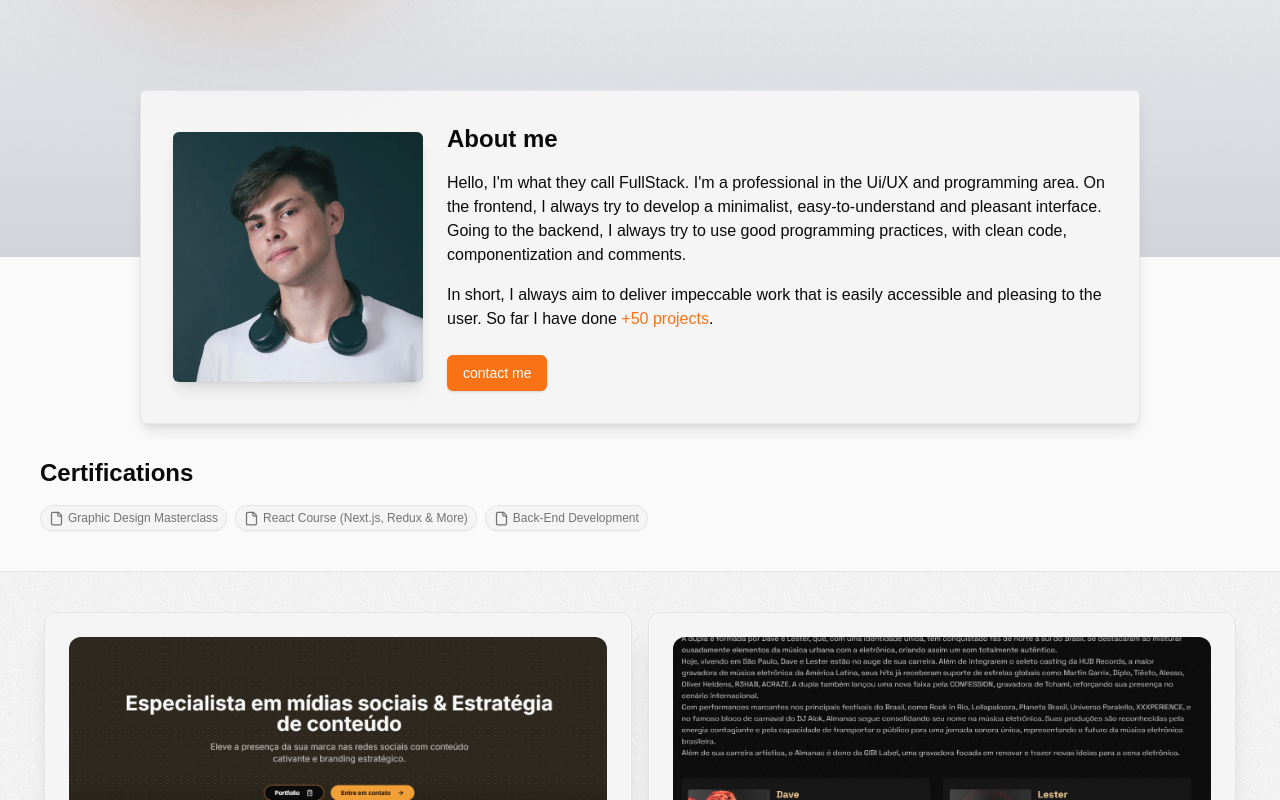
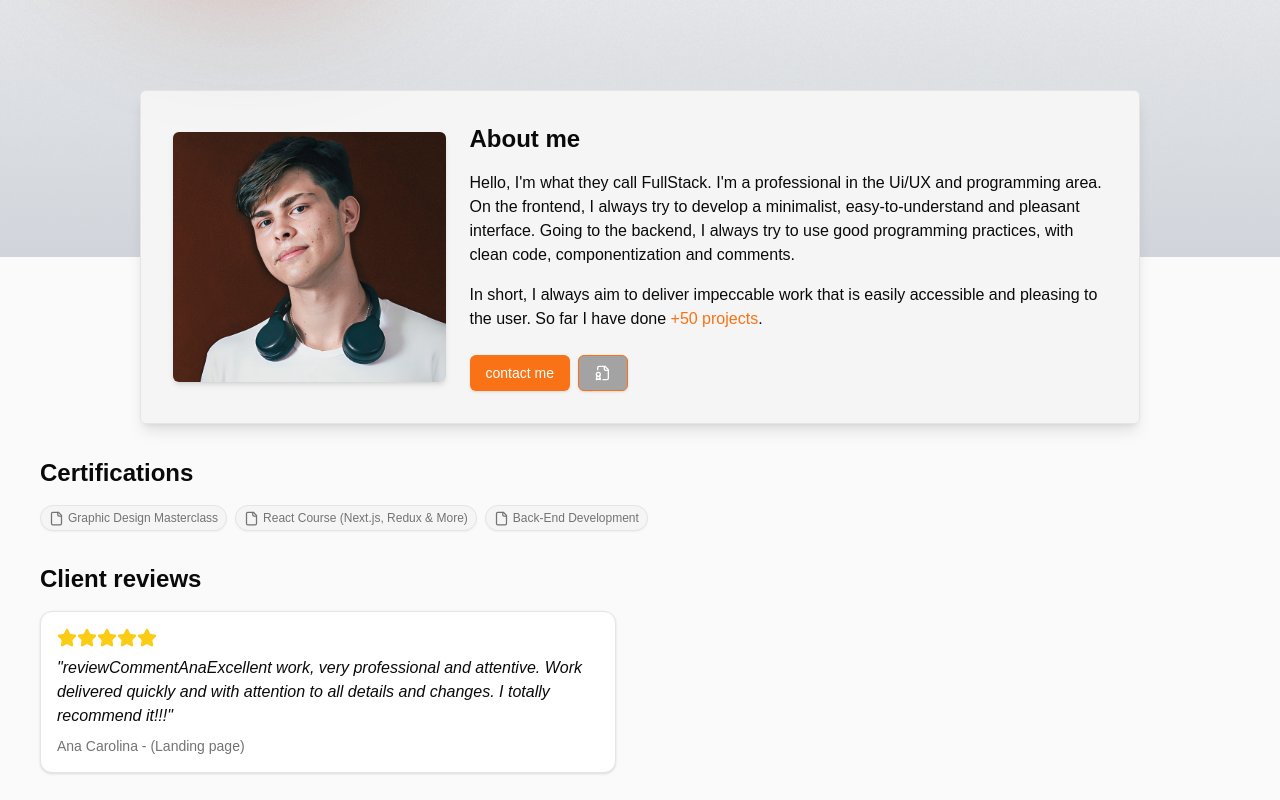
Before and after one commit to Caio-Marianni/MyPortifolio, a Next.js app: page /webDevelopment in a window 1280 px wide. Shown: the part 600-1400 px from the top of the page. Built offline with nearby package versions, Linux system fonts and the light colour scheme.

Commit message:
v.6.5.5 SpeedInsight for vercel and photo changed

```diff
--- a/package.json
+++ b/package.json
@@ -11,6 +11,7 @@
   "dependencies": {
     "@radix-ui/react-dropdown-menu": "^2.1.6",
     "@radix-ui/react-slot": "^1.1.2",
+    "@vercel/speed-insights": "^1.2.0",
     "class-variance-authority": "^0.7.1",
     "clsx": "^2.1.1",
     "lucide-react": "^0.475.0",
--- a/src/app/layout.tsx
+++ b/src/app/layout.tsx
@@ -2,6 +2,8 @@ import "./globals.css";
 import { ReactNode } from "react";
 import ThemeProvider from "@/components/utils/ThemeProvider";
 import { LanguageProvider } from "@/components/utils/LanguageProvider";
+import { SpeedInsights } from "@vercel/speed-insights/next"
+
 
 export const metadata = {
   title: "Caio Marianni",
@@ -55,6 +57,7 @@ export default async function LocaleLayout({ children}: { children: ReactNode})
 
   return (
     <html lang="en" suppressHydrationWarning>
+      <SpeedInsights/>
       <body>
         <ThemeProvider>
           <LanguageProvider>{children}</LanguageProvider>
--- a/src/components/ReviewCard.tsx
+++ b/src/components/ReviewCard.tsx
@@ -3,21 +3,25 @@ import { Star, StarHalf } from "lucide-react";
 import { Card, CardContent } from "./ui/card";
 import { Review } from "@/core/types";
 import { reviewsThumbs, reviewsWebDev } from "@/core/constants/index";
+import { useLanguage } from "./utils/LanguageProvider";
 
 type ReviewCardProps = {
   context: "thumbs" | "webdev";
 };
 
 export default function ReviewCard({ context }: ReviewCardProps) {
+   const { t } = useLanguage();
+
   return (
-    <div className="flex justify-center flex-wrap gap-2">
+    <div className="flex justify-start flex-wrap gap-2">
       {context === "webdev" ? (
         <>
           {reviewsWebDev.map((review: Review, index: number) => (
-            <Card key={index}>
+            <Card key={index} className="lg:max-w-[48%]">
               <CardContent className="p-4 min-w-[200px]">
                 <div className="flex items-center mb-2">{renderStars(review.rating)}</div>
-                <p className="italic mb-2">&quot;{review.comment}&quot;</p>
+                <p className="italic mb-2">&quot;{review.comment}
+                {t(review.comment as keyof typeof t)}&quot;</p>
                 <p className="text-sm text-muted-foreground">
                   {review.name} - {review.channel}
                 </p>
--- a/src/components/about-me.tsx
+++ b/src/components/about-me.tsx
@@ -4,7 +4,8 @@ import Image from "next/image";
 import { Button } from "./ui/button";
 import Link from "next/link";
 import CertificationCard from "./certificationCard";
-// import ReviewCard from "./ReviewCard";
+import ReviewCard from "./ReviewCard";
+import { LucideFileBadge } from "lucide-react";
 
 type AboutMeProps = {
   context: "thumbs" | "webdev";
@@ -24,14 +25,18 @@ export default function AboutMe({ context }: AboutMeProps) {
           <AboutContent aboutText1={aboutText1} aboutText2={aboutText2} aboutTextSpan={aboutTextSpan} extra={extra} />
         </div>
         <Certifications context={context} />
-        {/* <Reviews context={context} /> */}
+        <Reviews context={context} />
       </div>
     </section>
   );
 }
 
 function ProfileImage() {
-  return <Image src="/assets/Profile.webp" alt="Profile picture" width={250} height={250} className="rounded-md shadow-lg mx-auto" />;
+  return (
+    <div className="w-full h-[250px] relative mx-auto shadow-md rounded-md overflow-hidden">
+      <Image src="/assets/Profile.jpg" alt="Profile picture" fill priority sizes="(max-width: 600px) 100vw, 400px" className="object-cover" />;
+    </div>
+  );
 }
 
 function AboutContent({
@@ -51,10 +56,21 @@ function AboutContent({
     <div className="flex flex-col">
       <h1 className="text-2xl font-bold mb-4">About me</h1>
       <p className="text-base mb-4">{t(aboutText1)}</p>
-      <p className="text-base mb-6">{t(aboutText2)} <span className="text-orange-500">{t(aboutTextSpan)}</span>{t(extra)}</p>
-      <Link href="https://wa.me/5562981160081" rel="noopener noreferrer" aria-label="Whatsapp" className="self-start">
-        <Button className="bg-orange-500 hover:bg-orange-700 text-white transition-colors">{t("contact")}</Button>
-      </Link>
+      <p className="text-base mb-6">
+        {t(aboutText2)} <span className="text-orange-500">{t(aboutTextSpan)}</span>
+        {t(extra)}
+      </p>
+      <div className="flex gap-2">
+        <Link href="https://wa.me/5562981160081" rel="noopener noreferrer" aria-label="Whatsapp" className="self-start">
+          <Button className="bg-orange-500 hover:bg-orange-700 text-white transition-colors">{t("contact")}</Button>
+        </Link>
+
+        <Link href="/docs/Curriculo.pdf" target="_blank" rel="noopener noreferrer" aria-label="curriculo" className="self-start">
+          <Button className="border border-orange-500 hover:border-orange-700 text-white transition-colors bg-neutral-400 dark:bg-transparent">
+            <LucideFileBadge />
+          </Button>
+        </Link>
+      </div>
     </div>
   );
 }
@@ -70,13 +86,13 @@ function Certifications({ context }: { context: "thumbs" | "webdev" }) {
   );
 }
 
-// function Reviews({ context }: { context: "thumbs" | "webdev" }) {
-//   const { t } = useLanguage();
+function Reviews({ context }: { context: "thumbs" | "webdev" }) {
+  const { t } = useLanguage();
 
-//   return (
-//     <div className="mt-8">
-//       <h3 className="text-2xl font-semibold mb-4">{t("clientReviews")}</h3>
-//       <ReviewCard context={context} />
-//     </div>
-//   );
-// }
+  return (
+    <div className="mt-8">
+      <h3 className="text-2xl font-semibold mb-4">{t("clientReviews")}</h3>
+      <ReviewCard context={context} />
+    </div>
+  );
+}
--- a/src/components/utils/LanguageProvider.tsx
+++ b/src/components/utils/LanguageProvider.tsx
@@ -45,6 +45,8 @@ const translations = {
     contact: "contact me",
     viewWork: "view work",
     allRightsReserved: "allRightsReserved",
+    // ReviewsWeb
+    reviewCommentAna: "Excellent work, very professional and attentive. Work delivered quickly and with attention to all details and changes. I totally recommend it!!!",
     // Projects WebDev
     projectTitleAna: "Ana Carolina's page",
     projectDescriptionAna: "Landing page for marketing, social media and content creation freelancers. With about me, services, portfolio of work carried out and ways to get in touch.",
@@ -84,6 +86,8 @@ const translations = {
     contact: "entre em contato",
     viewWork: "ver trabalhos",
     allRightsReserved: "todosDireirosReservados",
+    // ReviewsWeb
+    reviewCommentAna: "Excelente trabalho, muito profissional e atencioso. Trabalho entregue rapidamente e com atenção a todos os detalhes e alterações. Recomendo totalmente!!!",
     // Projects WebDev
     projectTitleAna: "Pagina de Ana Carolina",
     projectDescriptionAna: "Landing page para uma freelancer de marketing, social media e criação de conteúdo. Com sobre mim, servicos,  portfólio de trabalhos realizados e maneiras de entrar em contato.",
--- a/src/core/constants/reviewsThumbs.ts
+++ b/src/core/constants/reviewsThumbs.ts
@@ -4,7 +4,7 @@ const reviewsThumbs: Review[] = [
   {
     name: "John Doe",
     channel: "TechReviews",
-    comment: "Alex's thumbnails increased our CTR by 40%!",
+    comment: "Caio's thumbnails increased our CTR by 40%!",
     rating: 4,
   }, {
     name: "Jane Smith",
--- a/src/core/constants/reviewsWebDev.ts
+++ b/src/core/constants/reviewsWebDev.ts
@@ -2,21 +2,11 @@ import Review from "../types/Review";
 
 const reviewsWebDev: Review[] = [
   {
-    name: "John Doe",
-    channel: "TechReviews",
-    comment: "Alex's thumbnails increased our CTR by 40%!",
-    rating: 4,
-  }, {
-    name: "Jane Smith",
-    channel: "CookingWithJane",
-    comment: "Professional and creative. Highly recommended!",
-    rating: 4,
-   }, {
-    name: "Mike Johnson",
-    channel: "GamingPro",
-    comment: "Our subscribers love the new thumbnail style!",
-    rating: 4,
-  },
+    name: "Ana Carolina",
+    channel: "(Landing page)",
+    comment: "reviewCommentAna",
+    rating: 5,
+  }
 ];
 
 export default reviewsWebDev
```
Also changed, not shown: public/assets/Profile.jpg (added), 1 other file (tests, documents, lock files or other folders).
